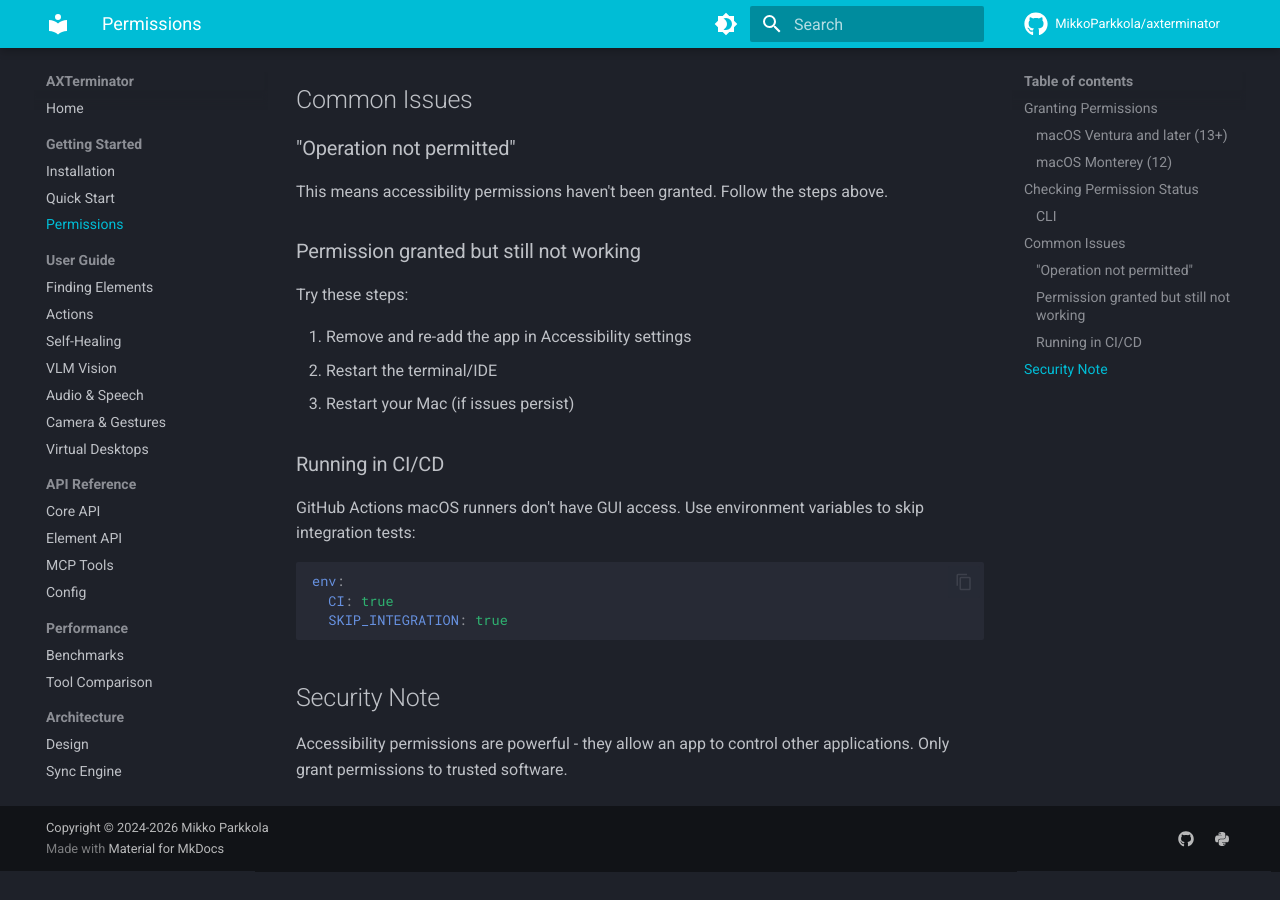
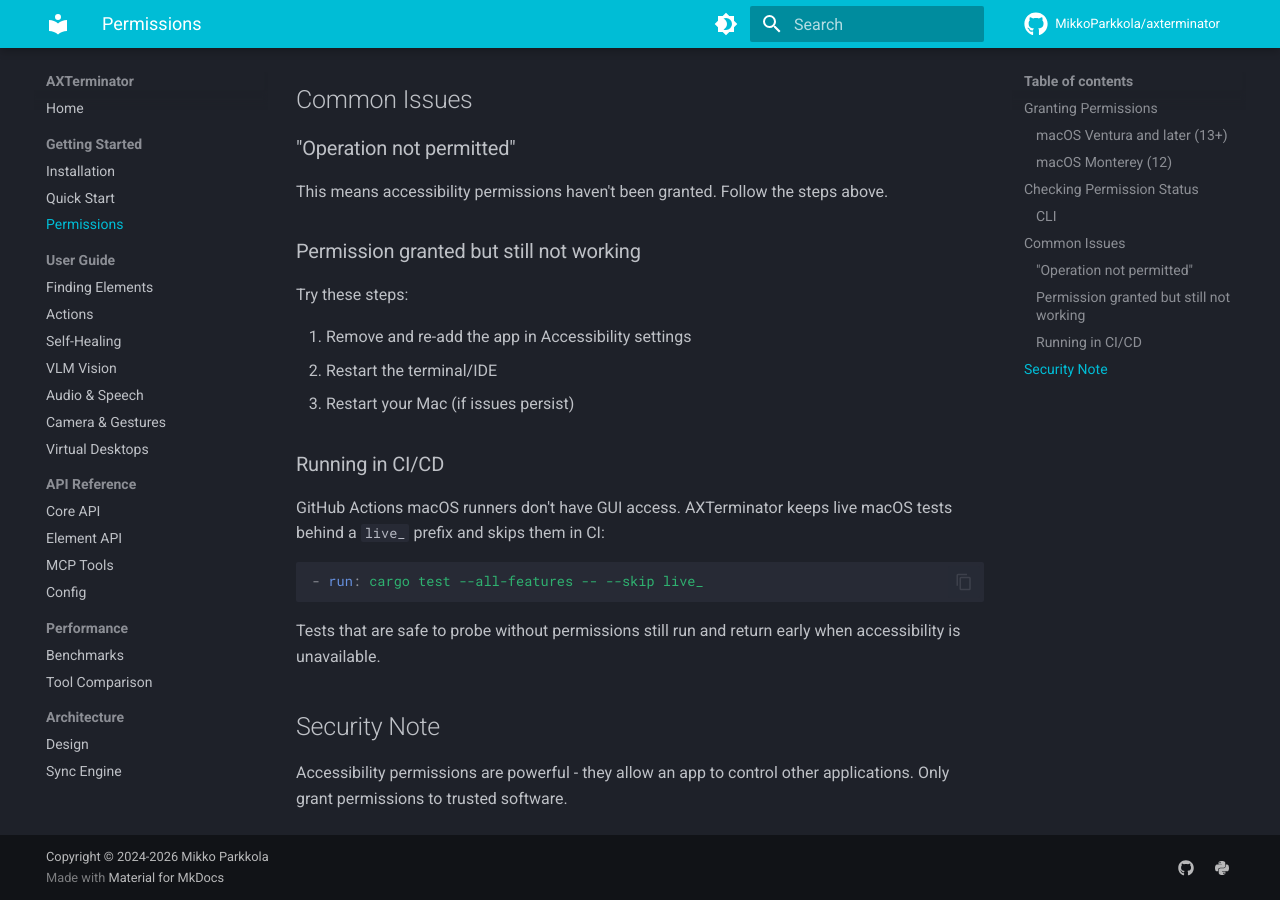
Before and after one commit to MikkoParkkola/axterminator, an MkDocs documentation site: the page built from docs/getting-started/permissions.md, in a window 1280 px wide and 900 px high, scrolled down 939 px. Built offline with MkDocs 1.6.1 and Material for MkDocs 9.7.7, drawn with Linux system fonts in a browser that asks for light colours; comment, search, counter and statistics services are not loaded; before the commit the page ends 1810 px from its top, so only the background shows below that.

Commit message:
ci: stop skipping accessibility unit tests
Adopt a live_ naming convention for tests that require a live macOS session and teach CI to skip only those tests. This keeps the runner hermetic without hiding pure accessibility-related unit tests like the audit_accessibility suite.

Co-authored-by: Copilot <223556219+Copilot@users.noreply.github.com>

````diff
--- a/docs/getting-started/permissions.md
+++ b/docs/getting-started/permissions.md
@@ -46,13 +46,13 @@ Try these steps:
 
 ### Running in CI/CD
 
-GitHub Actions macOS runners don't have GUI access. Use environment variables to skip integration tests:
+GitHub Actions macOS runners don't have GUI access. AXTerminator keeps live macOS tests behind a `live_` prefix and skips them in CI:
 
 ```yaml
-env:
-  CI: true
-  SKIP_INTEGRATION: true
+- run: cargo test --all-features -- --skip live_
 ```
+
+Tests that are safe to probe without permissions still run and return early when accessibility is unavailable.
 
 ## Security Note
 
````
Also changed, not shown: CLAUDE.md (+1 -1 lines), 3 other files.
